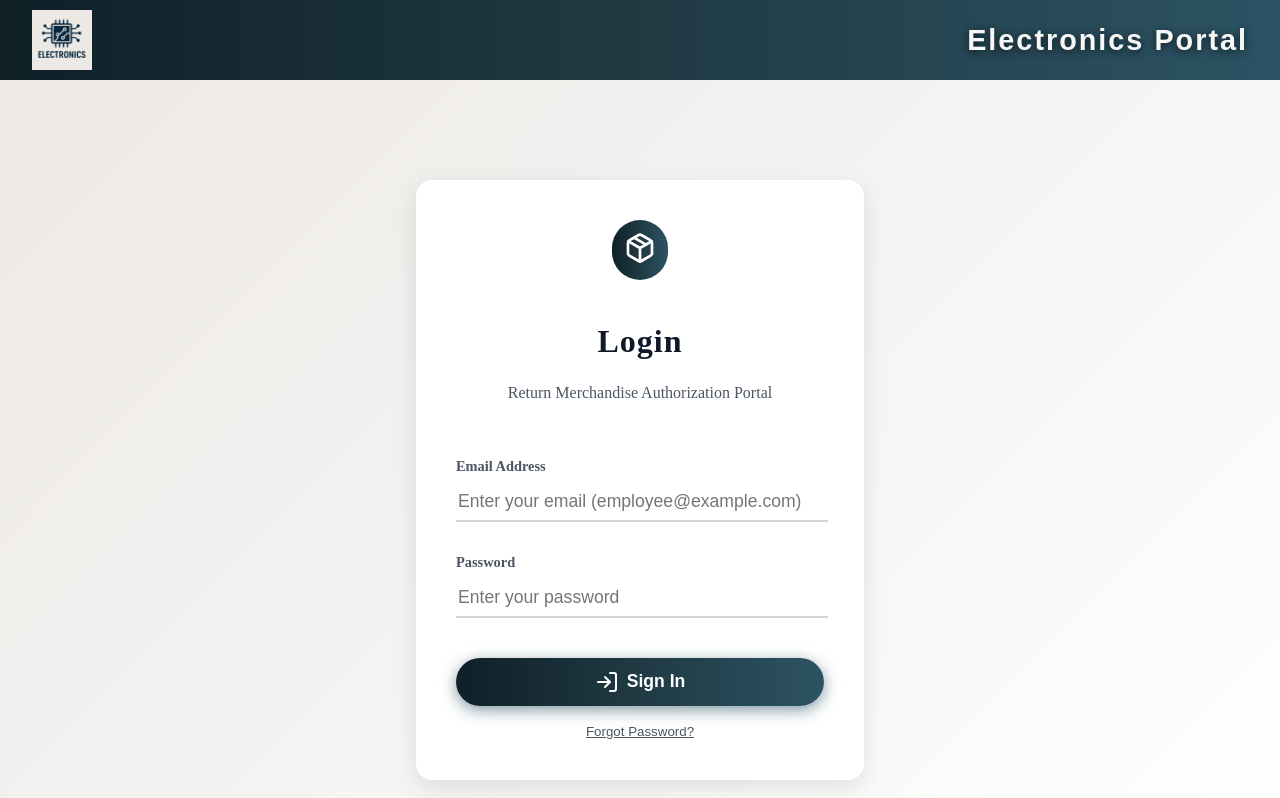
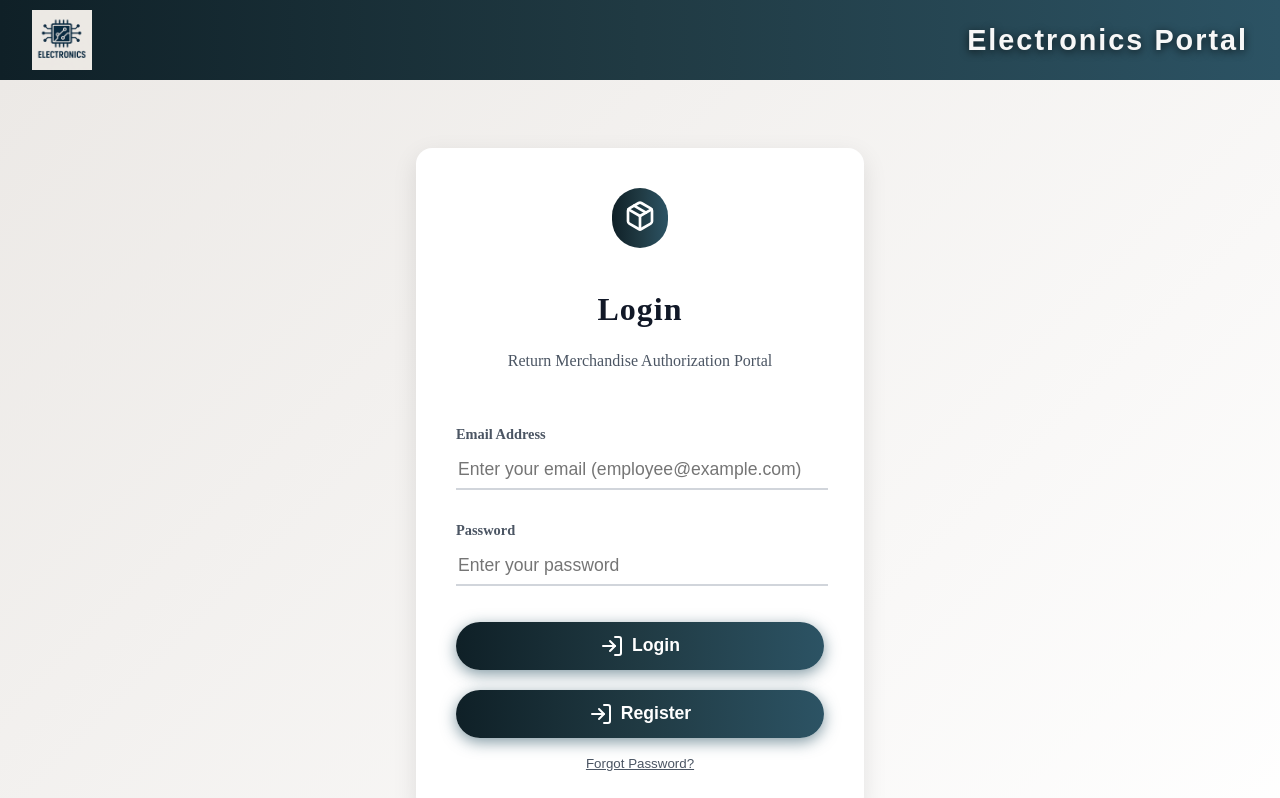
Before and after one commit to Capstone-The-Return/Front-end, a React (Vite) app in the folder Electo_vite/: page /login in a window 1280 px wide. Shown: the top 798 px of the page. Built offline with nearby package versions, Linux system fonts and the light colour scheme.

Commit message:
added Register page/changed some code according to use cases

```diff
--- a/Electo_vite/src/components/LoginApp/LoginApp.jsx
+++ b/Electo_vite/src/components/LoginApp/LoginApp.jsx
@@ -95,9 +95,7 @@ export default function LoginApp() {
               />
             </div>
             <p>
-              {loginStatus === "failure"
-                ? "Login failed! Invalid credentials."
-                : ""}{" "}
+              {loginStatus === "failure" ? "Wrong email or password." : ""}{" "}
             </p>
             <button
               type="submit"
@@ -107,16 +105,26 @@ export default function LoginApp() {
             >
               <div className={styles.loginButtonContent}>
                 <LogIn className="w-5 h-5" />
-                Sign In
+                Login
+              </div>
+            </button>
+
+            <button
+              onClick={() => navigate(`/register`)}
+              className={styles.loginButton}
+              onMouseEnter={handleButtonHover}
+              onMouseLeave={handleButtonLeave}
+            >
+              <div className={styles.loginButtonContent}>
+                <LogIn className="w-5 h-5" />
+                Register
               </div>
             </button>
 
             <div className={styles.forgotPasswordWrapper}>
               <button
                 type="button"
-                onClick={() =>
-                  navigate(`/resetPasswordPage`)
-                }
+                onClick={() => navigate(`/resetPasswordPage`)}
                 className={styles.forgotPasswordButton}
               >
                 Forgot Password?
--- a/Electo_vite/src/components/LoginApp/LoginApp.module.css
+++ b/Electo_vite/src/components/LoginApp/LoginApp.module.css
@@ -135,7 +135,6 @@
 
 /* Input Group Wrapper for Password (mb-10 relative) */
 .inputGroupPassword {
-    margin-bottom: 2.5rem; /* mb-10 */
     position: relative; /* relative */
 }
 
@@ -171,6 +170,7 @@
     color: white; /* text-white */
     transition: all 400ms ease-in-out;
     cursor: pointer; /* extracted from inline style */
+    margin-top: 20px;
 
     /* Inline styles */
     background: linear-gradient(90deg, #0f2027, #203a43, #2c5364);
--- /dev/null
+++ b/Electo_vite/src/components/RegisterApp/RegisterApp.jsx
@@ -0,0 +1,10 @@
+export default function RegisterApp() {
+
+
+
+    return (
+
+    <div>Register App Component</div>
+
+    );
+};
--- a/Electo_vite/src/main.jsx
+++ b/Electo_vite/src/main.jsx
@@ -6,6 +6,7 @@ import "./index.css";
 import LoginPage from "./pages/LoginPage/LoginPage";
 import MainPage from "./pages/MainPage/MainPage";
 import PasswordResetPage from "./pages/PasswordResetPage/PasswordResetPage";
+import RegisterPage from "./pages/RegisterPage/RegisterPage";
 
 const router = createBrowserRouter([
   {
@@ -20,7 +21,10 @@ const router = createBrowserRouter([
     path: "resetPasswordPage",
     element: <PasswordResetPage />,
   },
-
+  {
+    path: "register",
+    element: <RegisterPage />,
+  },
 ]);
 
 createRoot(document.getElementById("root")).render(
--- /dev/null
+++ b/Electo_vite/src/pages/RegisterPage/RegisterPage.jsx
@@ -0,0 +1,13 @@
+import AppBar from "../../components/AppBar/AppBar.jsx";
+import FooterApp from "../../components/FooterApp/FooterApp.jsx";
+import RegisterApp from "../../components/RegisterApp/RegisterApp.jsx";
+
+export default function RegisterPage() {
+  return (
+    <>
+      <AppBar />
+      <RegisterApp />
+      <FooterApp />
+    </>
+  );
+}
```
Also changed, not shown: Electo_vite/src/components/PasswordResetApp/PasswordResetApp.jsx (+4 -10 lines), Electo_vite/src/components/RegisterApp/RegisterApp.module.css (added).
